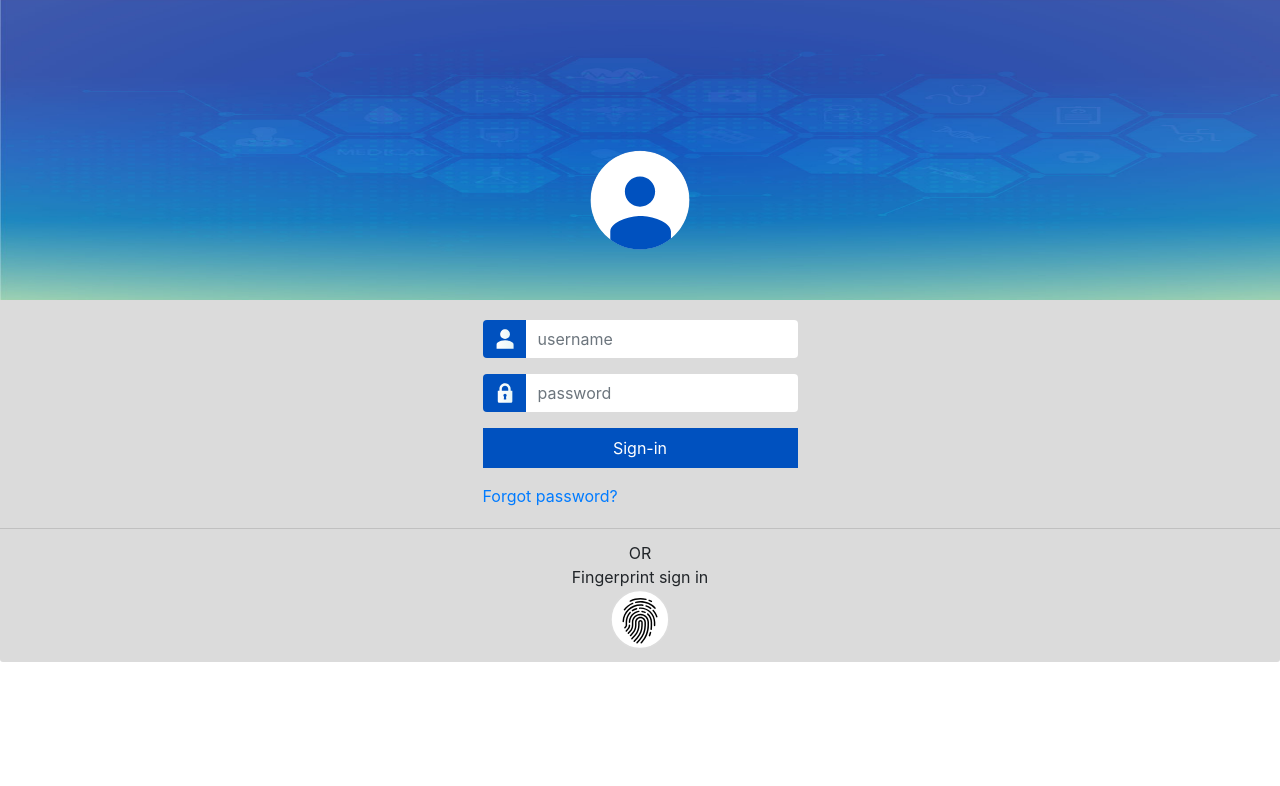
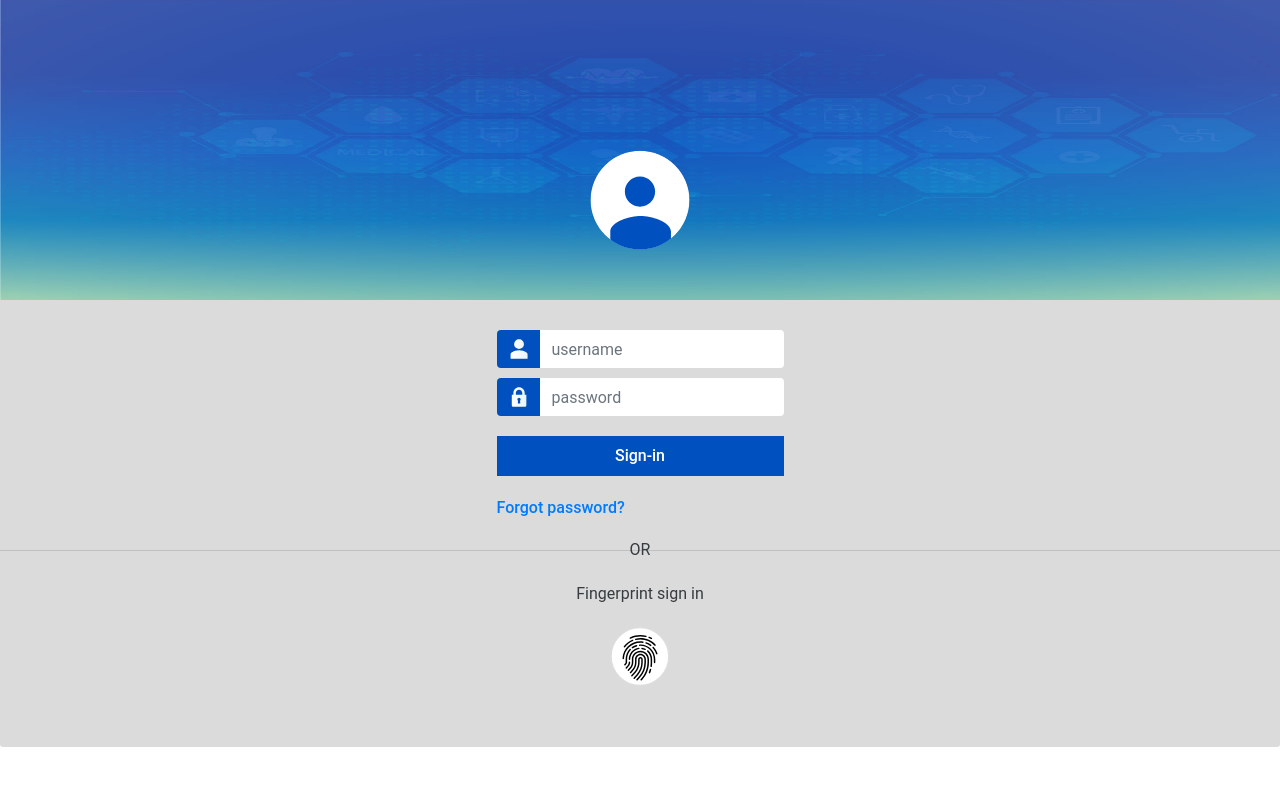
Before and after one commit to praneshmishra/care360, a website: page login.html in a window 1280 px wide. Drawn offline with nearby package versions, Linux system fonts and the light colour scheme.

Commit message:
login page styleguide implementation

```diff
--- a/login.html
+++ b/login.html
@@ -20,40 +20,39 @@
 </head>
 
 <body>
-    <div class="">
+    <div class="login-container">
         <div class="bgImage">
             <img class="login-icon" src="images/profile-pic.svg" alt="login icon">
-
         </div>
-        <div class="card-body bg-gray">
+        <div class="card-body bg-gray padding-30">
             <form class="login-form" action="./index">
-                <div class="input-group form-group">
+                <div class="input-group form-group margin-b10 roboto-regular text-gray">
                     <div class="input-group-prepend">
                         <span class="input-group-text bg-blue border-0"><img class="user-icon"
                                 src="images/user.svg" alt="user icon"></span>
                     </div>
                     <input type="text" class="form-control border-0" placeholder="username">
                 </div>
-                <div class="input-group form-group">
+                <div class="input-group form-group margin-b20 roboto-regular text-gray">
                     <div class="input-group-prepend">
                         <span class="input-group-text bg-blue border-0"><img class="lock-icon"
                                 src="images/lock.svg" alt="lock icon"></span>
                     </div>
                     <input type="password" class="form-control border-0" placeholder="password">
                 </div>
-                <div class="form-group">
-                    <input type="submit" value="Sign-in" class="login_btn border-0 bg-blue">
+                <div class="form-group margin-b20">
+                    <input type="submit" value="Sign-in" class="login_btn roboto-medium text-white border-0 bg-blue">
                 </div>
-                <div class="d-flex">
+                <div class="d-flex roboto-medium text-blue">
                     <a href="#">Forgot password?</a>
                 </div>
             </form>
         </div>
-        <div class="card-footer bg-gray">
-            <div class="d-flex justify-content-center">
+        <div class="card-footer bg-gray padding-b60">
+            <div class="d-flex justify-content-center footer-or margin-b20 roboto-regular text-gray">
                 OR
             </div>
-            <div class="d-flex justify-content-center">
+            <div class="d-flex justify-content-center margin-b20 roboto-regular text-gray">
                 Fingerprint sign in
             </div>
             <div class="d-flex justify-content-center">
--- a/public/css/login.css
+++ b/public/css/login.css
@@ -28,8 +28,35 @@
 
 .login_btn {
     width: 100%;
-    color: white;
     height: 40px;
+}
+
+.footer-or {
+    margin-top: -25px;
+}
+
+.roboto-regular {
+    font-family: 'Roboto';
+    font-size: 16px;
+    font-weight: 400;
+}
+
+.roboto-medium {
+    font-family: 'Roboto';
+    font-size: 16px;
+    font-weight: 500;
+}
+
+.text-gray {
+    color: #363c3f;
+}
+
+.text-blue {
+    color: #0051bf;
+}
+
+.text-white {
+    color: #ffffff;
 }
 
 .bg-blue {
@@ -39,3 +66,19 @@
 .bg-gray {
     background-color: #dbdbdb;
 }
+
+.padding-30 {
+    padding: 30px;
+}
+
+.padding-b60 {
+    padding-bottom: 60px;
+}
+
+.margin-b10 {
+    margin-bottom: 10px;
+}
+
+.margin-b20 {
+    margin-bottom: 20px;
+}
```
